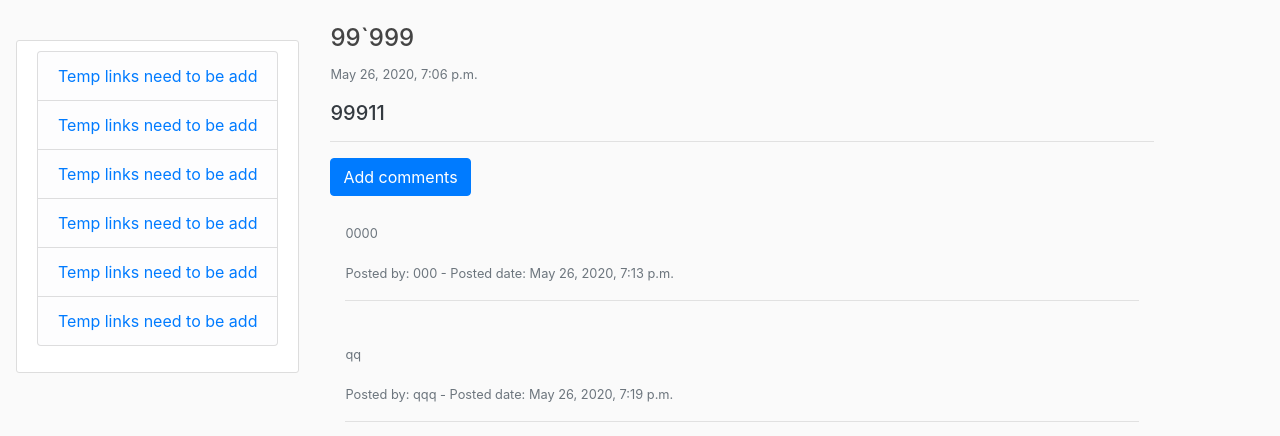
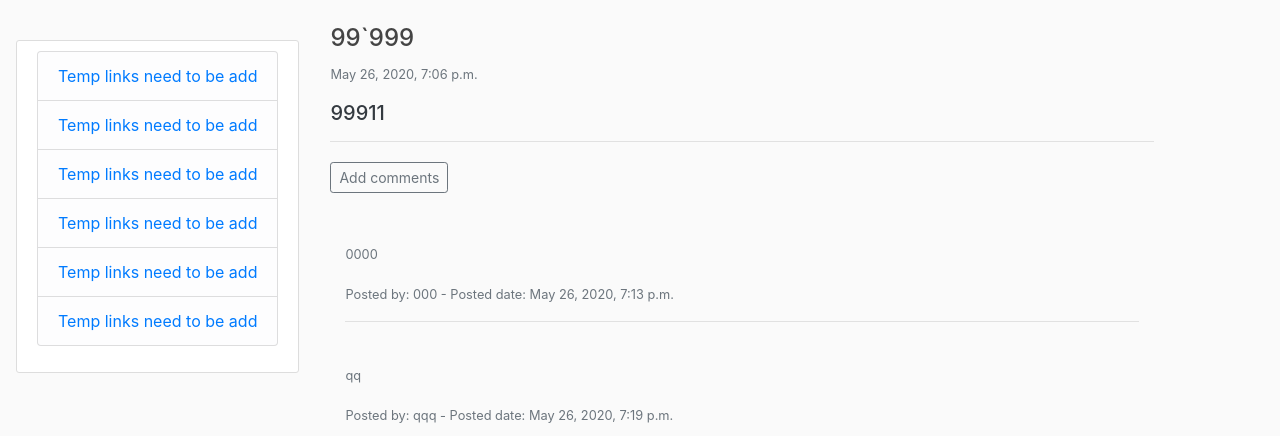
Before and after one commit to djangovinoth/djangoblog, a Django app: page /interview/1 in a window 1280 px wide. Shown: the part 56-492 px from the top of the page. Run offline with Django 3.2, Linux system fonts and the light colour scheme; data comes from the database, SQL or seed files in the repository; both versions use the stored data as it was after the commit; some libraries are stand-ins or nearby versions.

Commit message:
complete interview forum discussion

```diff
--- a/interviewforum/forms.py
+++ b/interviewforum/forms.py
@@ -16,7 +16,7 @@ class InterviewForm(forms.ModelForm):
 class InterviewCommentForm(forms.ModelForm):
     class Meta():
         model=InterviewComments
-        fields=('author','text')
+        fields=('text',)
 
         # widgets={
         # 'author':forms.TextInput(attrs={'class':'textinputclass'}),
--- a/interviewforum/templates/interviewforum/comment_form.html
+++ b/interviewforum/templates/interviewforum/comment_form.html
@@ -1,9 +1,10 @@
 {%extends 'blog/base.html'%}
+{%load crispy_forms_tags%}
 {%block content%}
 <h1>New comment</h1>
 <form class="post-form"  method="post">
   {%csrf_token%}
-  {{form.as_p}}
+    {{form|crispy}}
   <button type="submit" class='save btn btn-default'> Post Comment</button>
 </form>
 
--- a/interviewforum/templates/interviewforum/interview_detail.html
+++ b/interviewforum/templates/interviewforum/interview_detail.html
@@ -8,29 +8,31 @@
 
 </div>
 {%else%}
-<a href="{%url 'inteview_post_publish' pk=interview.pk%}" class="btn btn-primary"> Publish </a>
+<a href="{%url 'inteview_post_publish' pk=interview.pk%}" class="btn btn-outline-info mb-4 btn-sm mt-1 mb-1"> Publish Now</a>
+<a href="{%url 'interview_list'%}" class="btn btn-outline-info mb-4 btn-sm mt-1 mb-1"> Save & Publish Later</a>
 {%endif%}
 
 <p class="postcontent"><h5 class="text-dark">{{interview.text|safe|linebreaksbr}}</h5></p>
 
 {%if user.is_authenticated%}
-<a href="{%url 'interview_edit' pk=interview.pk%}" class="btn btn-primary"> edit </a>
-<a href="{%url 'interview_remove' pk=interview.pk%}" class="btn btn-primary"> remove </a>
+<a href="{%url 'interview_edit' pk=interview.pk%}" class="btn btn-outline-info mb-4 btn-sm mt-1 mb-1"> edit </a>
+<a href="{%url 'interview_remove' pk=interview.pk%}" class="btn btn-outline-danger mb-4 btn-sm mt-1 mb-1"> remove </a>
 
 {%endif%}
 
 <hr>
 
-<a class="btn btn-primary btn-comment"href="{%url 'add_comment_to_interview_post' pk=interview.pk%}">Add comments</a>
+<a class="btn btn-outline-secondary mb-4 btn-sm mt-1 mb-1" href="{%url 'add_comment_to_interview_post' pk=interview.pk%}">Add comments</a>
 
 <div class="container">
   {%for comment in interview.interviewcomments.all%}
   <br>
   {%if user.is_authenticated or comment.approved_interviewcomment%}
   {%if not comment.approved_interviewcomment%}
-  <a href="{%url 'interview_comment_remove' pk=comment.pk%}" class="btn btn-primary">remove </a>
-  <a href="{%url 'interview_comment_approve' pk=comment.pk%}" class="btn btn-primary"> approve </a>
-  {%endif%}
+
+  <a href="{%url 'interview_comment_approve' pk=comment.pk%}" class="btn btn-outline-info mb-4 btn-sm mt-1 mb-1"> approve </a>
+  <a href="{%url 'interview_comment_remove' pk=comment.pk%}" class="btn btn-outline-danger mb-4 btn-sm mt-1 mb-1">remove </a>
+    {%endif%}
   <p class="postcontent"><small class="text-secondary">{{comment.text|safe|linebreaksbr}}</small></p>
 <small class="text-secondary">Posted by: {{comment.author}}    -       Posted date: {{comment.create_date}}   </small>
 
--- a/interviewforum/views.py
+++ b/interviewforum/views.py
@@ -78,6 +78,7 @@ def add_comment_to_interview_post(request,pk):
         if form.is_valid():
 
             comment=form.save(commit=False)
+            comment.author=request.user
             comment.interview=interview
             comment.save()
             print('saved')
```
Also changed, not shown: interviewforum/templates/interviewforum/interview_draft_list.html (+33 -0 lines), interviewforum/templates/interviewforum/interview_list.html (+6 -5 lines), db.sqlite3.
